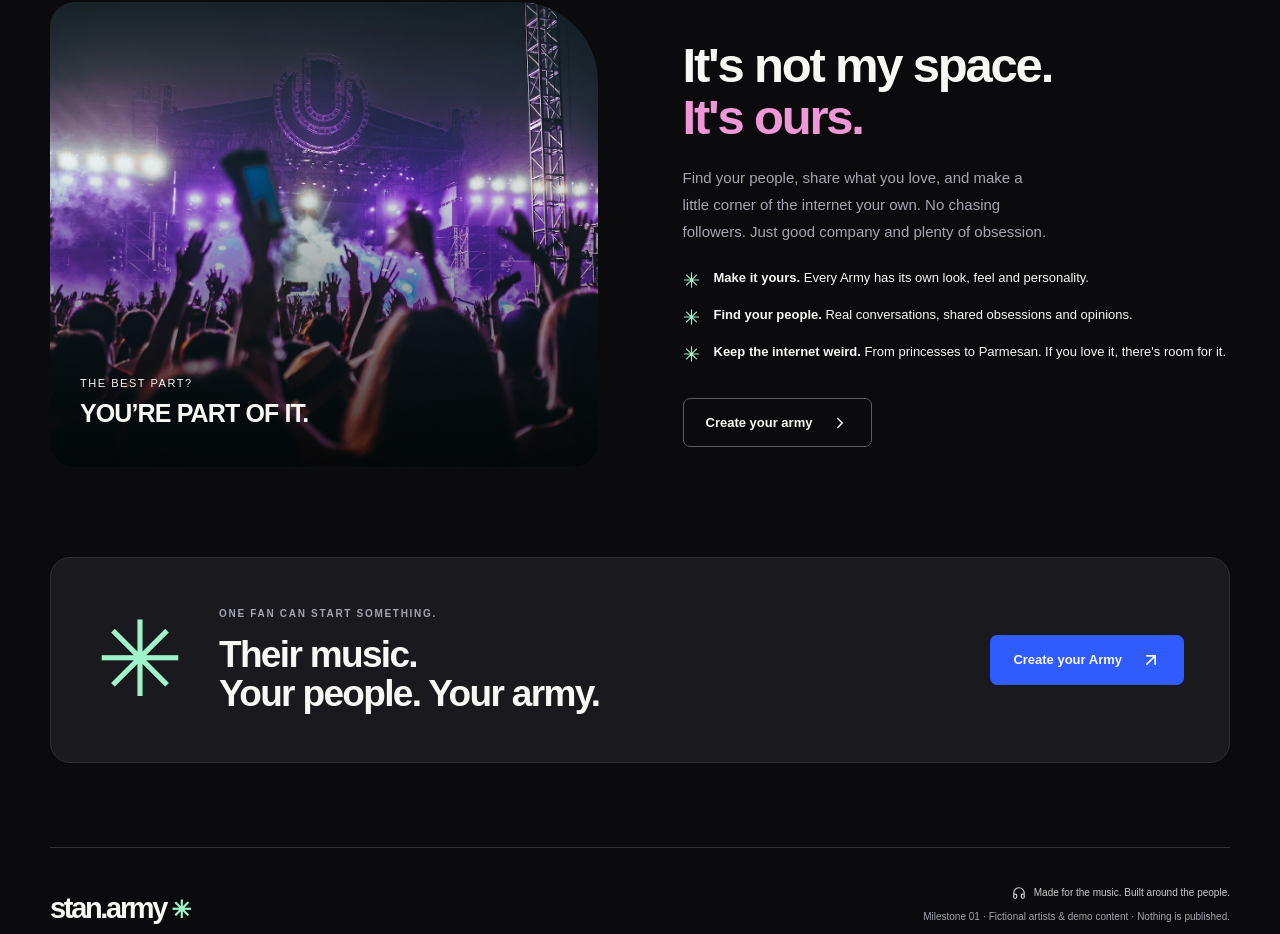
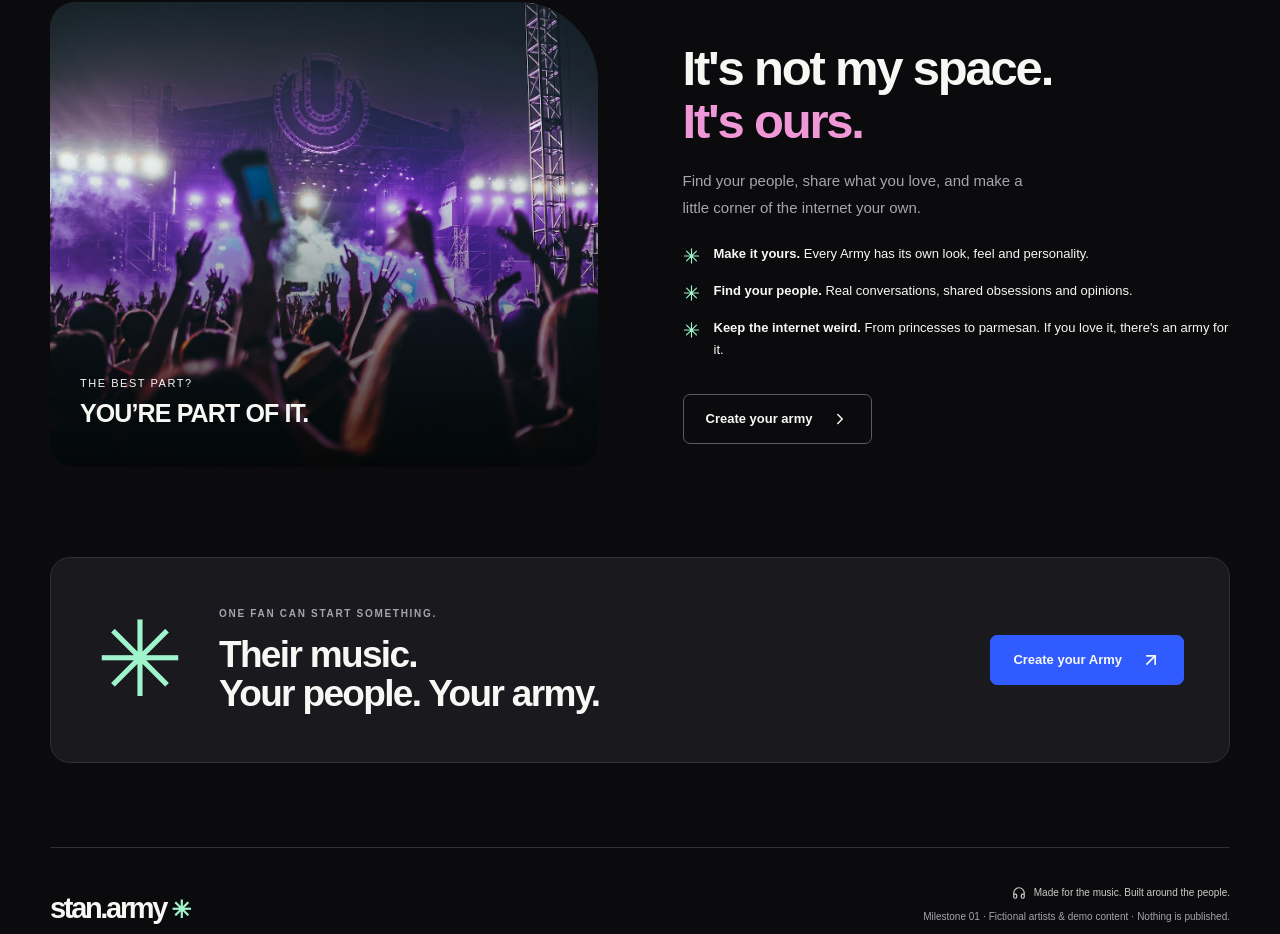
Before and after one commit to thelovefactory/stan-army, a Next.js app: page / in a window 1280 px wide. Shown: the part 1466-2400 px from the top of the page. Built offline with nearby package versions, Linux system fonts and the light colour scheme.

Commit message:
Refine landing community paragraph and weird internet copy

```diff
--- a/src/app/page.tsx
+++ b/src/app/page.tsx
@@ -107,8 +107,7 @@ export default function Home() {
           </h2>
           <p>
             Find your people, share what you love, and make a little corner of
-            the internet your own. No chasing followers. Just good company and
-            plenty of obsession.
+            the internet your own.
           </p>
           <div className="feature-row">
             <StanStarIcon size={22} />
@@ -128,7 +127,7 @@ export default function Home() {
             <StanStarIcon size={22} />
             <span>
               <strong>Keep the internet weird.</strong> From princesses to
-              Parmesan. If you love it, there&apos;s room for it.
+              parmesan. If you love it, there&apos;s an army for it.
             </span>
           </div>
           <Link href="/create" className="button">
```
